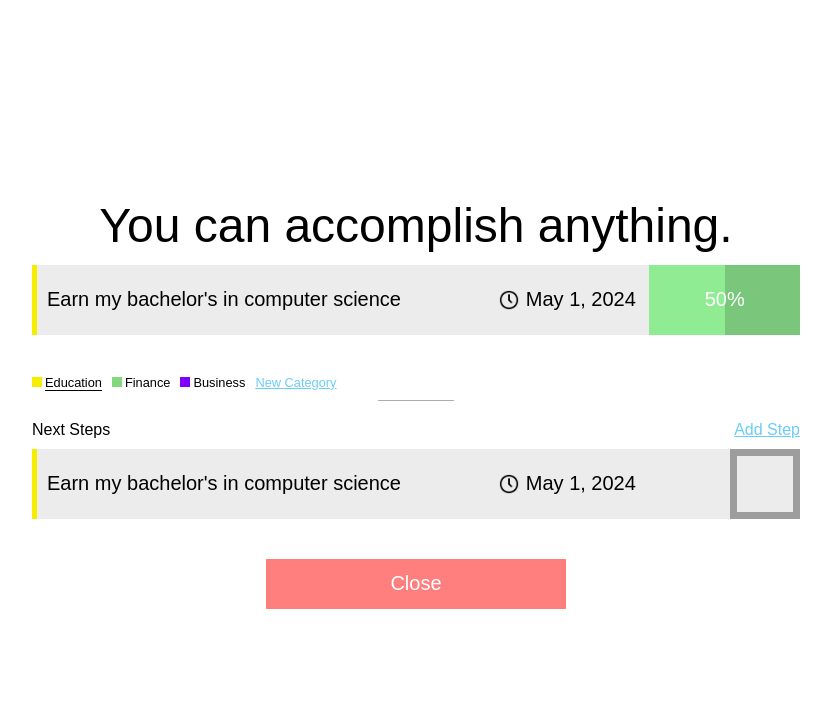
After one commit to JesseMcCullough/goal, a PHP site: page /view-goal.php in a window 1280 px wide. The commit adds this page. Shown: the top 708 px of the page, without its empty margins (224-1055 px from the left). Run offline with PHP 8.4, Linux system fonts and the light colour scheme.

Commit message:
Added UI for viewing a goal

```diff
--- /dev/null
+++ b/includes/view-step.php
@@ -0,0 +1,7 @@
+<div class="goal step view" style="border-color: #F6EE00">
+    <span class="name">Earn my bachelor's in computer science</span>
+    <span class="date"><img src="images/clock-icon.png" />May 1, 2024</span>
+    <div class="container">
+        <div class="checkbox"></div>
+    </div>
+</div>
--- a/style.css
+++ b/style.css
@@ -206,13 +206,45 @@ button:hover {
     width: 10%;
 }
 
-button.done {
+button {
     width: 300px;
     height: 50px;
     float: none;
     margin-bottom: 100px;
 }
 
+button.close {
+    background-color: #FF7E7E;
+}
+
+button.close:hover {
+    background-color: #E56B6B;
+}
+
 .buttons {
     text-align: center;
 }
+
+.step.view .step {
+    width: 60%;
+    float: left;
+}
+
+.step.view .date {
+    width: 20%;
+    float: left;
+}
+
+.step.view .container {
+    width: 20%;
+    float: left;
+    margin: 0;
+}
+
+.step.view .checkbox {
+    width: 70px;
+    height: 70px;
+    border: 7px solid #9D9D9D;
+    float: right;
+    cursor: pointer;
+}
--- /dev/null
+++ b/view-goal.php
@@ -0,0 +1,34 @@
+<?php include_once("includes/header.php"); ?>
+
+<h1>You can accomplish anything.</h1>
+
+<div class="goal" style="border-color: #F6EE00">
+    <span class="name">Earn my bachelor's in computer science</span>
+    <span class="date"><img src="images/clock-icon.png" />May 1, 2024</span>
+    <div class="progress">
+        <div class="completion-bar" style="width: 50%"></div>
+        <span class="percent">50%</span>
+    </div>
+</div>
+
+<ul class="categories">
+    <li><div class="color-square" style="background-color: #F6EE00"></div><span class="active">Education</span></li>
+    <li><div class="color-square" style="background-color: #84D87E"></div>Finance</li>
+    <li><div class="color-square" style="background-color: #8000FF"></div>Business</li>
+    <li class="new-category">New Category</li>
+</ul>
+
+<div class="divider"></div>
+
+<h2>Next Steps</h2>
+<a href="#" class="add-step">Add Step</a>
+<div class="steps">
+
+    <?php include("includes/view-step.php"); ?>
+</div>
+
+<div class="buttons">
+    <button type="button" class="close">Close</button>
+</div>
+
+<?php include_once("includes/footer.php"); ?>
```
